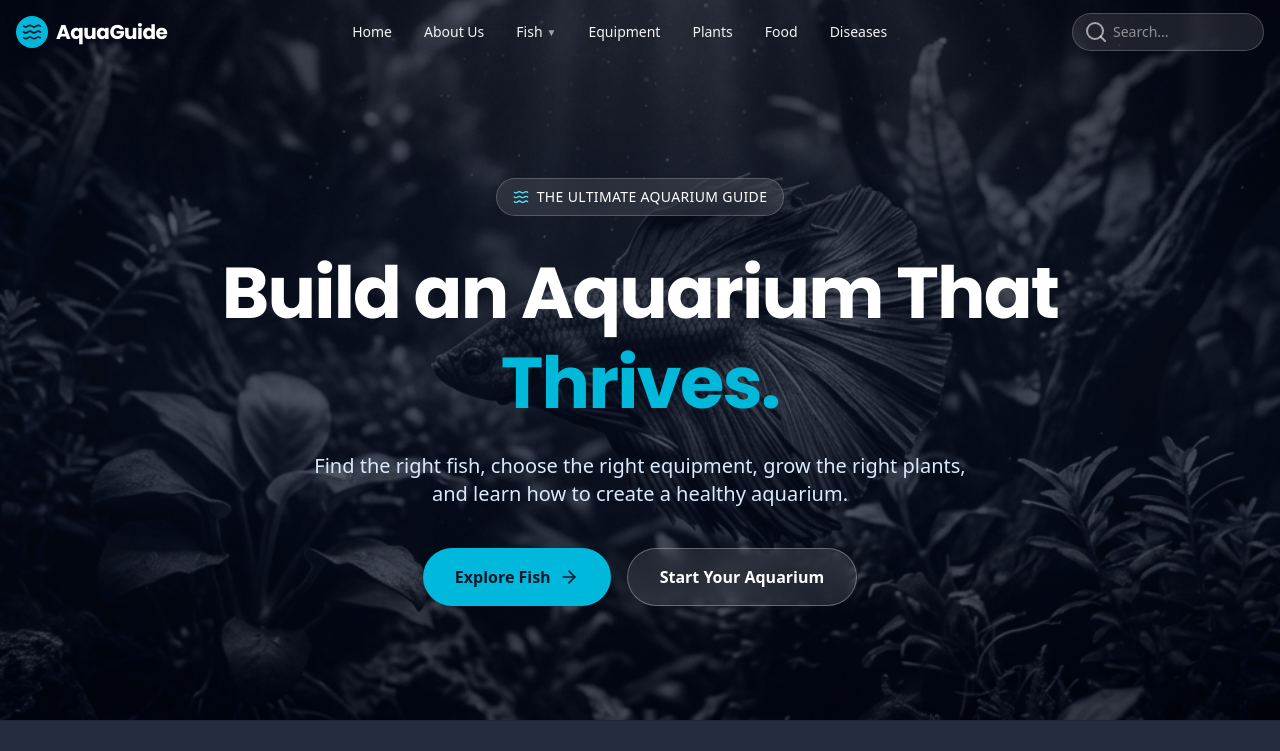
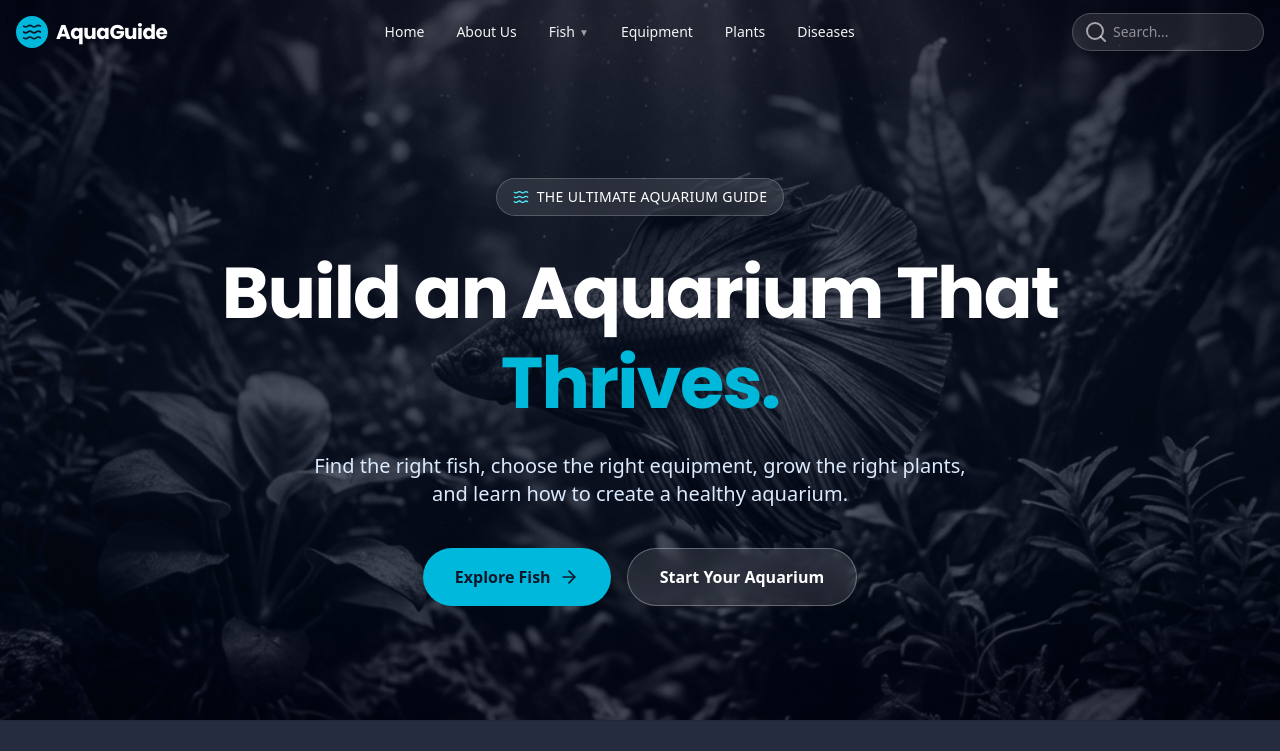
Before and after one commit to roshan773/AquaVersa, a Next.js app: page / in a window 1280 px wide. Shown: the top 751 px of the page. Built offline with nearby package versions, Linux system fonts and the light colour scheme.

Commit message:
feat: implement responsive navigation bar and site footer components

```diff
--- a/components/footer/Footer.tsx
+++ b/components/footer/Footer.tsx
@@ -26,6 +26,7 @@ export default function Footer() {
               <li><Link href="/fish/saltwater" className="text-slate-400 hover:text-cyan-400 transition-colors flex items-center gap-2"><span className="w-1 h-1 rounded-full bg-cyan-500 opacity-0 transition-opacity"></span> Saltwater Fish</Link></li>
               <li><Link href="/plants" className="text-slate-400 hover:text-cyan-400 transition-colors flex items-center gap-2"><span className="w-1 h-1 rounded-full bg-cyan-500 opacity-0 transition-opacity"></span> Aquatic Plants</Link></li>
               <li><Link href="/equipment" className="text-slate-400 hover:text-cyan-400 transition-colors flex items-center gap-2"><span className="w-1 h-1 rounded-full bg-cyan-500 opacity-0 transition-opacity"></span> Equipment Guide</Link></li>
+              <li><Link href="/food" className="text-slate-400 hover:text-cyan-400 transition-colors flex items-center gap-2"><span className="w-1 h-1 rounded-full bg-cyan-500 opacity-0 transition-opacity"></span> Fish Food</Link></li>
             </ul>
           </div>
 
--- a/components/navbar/Navbar.tsx
+++ b/components/navbar/Navbar.tsx
@@ -132,7 +132,6 @@ export default function Navbar() {
             </AnimatePresence>
           </div>          <Link href="/equipment" className={linkClass}>Equipment</Link>
           <Link href="/plants" className={linkClass}>Plants</Link>
-          <Link href="/food" className={linkClass}>Food</Link>
           <Link href="/diseases" className={linkClass}>Diseases</Link>
         </div>
 
@@ -202,7 +201,6 @@ export default function Navbar() {
                 <div className="border-t border-border pt-4 flex flex-col gap-4">
                   <Link href="/equipment" className="font-semibold text-lg hover:text-amber-500 transition-colors" onClick={toggleMobileMenu}>Equipment</Link>
                   <Link href="/plants" className="font-semibold text-lg hover:text-emerald-500 transition-colors" onClick={toggleMobileMenu}>Plants</Link>
-                  <Link href="/food" className="font-semibold text-lg hover:text-cyan-500 transition-colors" onClick={toggleMobileMenu}>Fish Food</Link>
                   <Link href="/diseases" className="font-semibold text-lg hover:text-red-500 transition-colors" onClick={toggleMobileMenu}>Diseases Guide</Link>
                 </div>
               </div>
```
